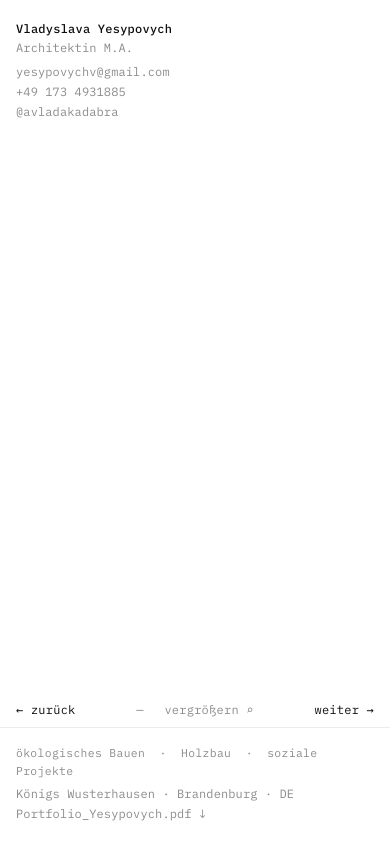
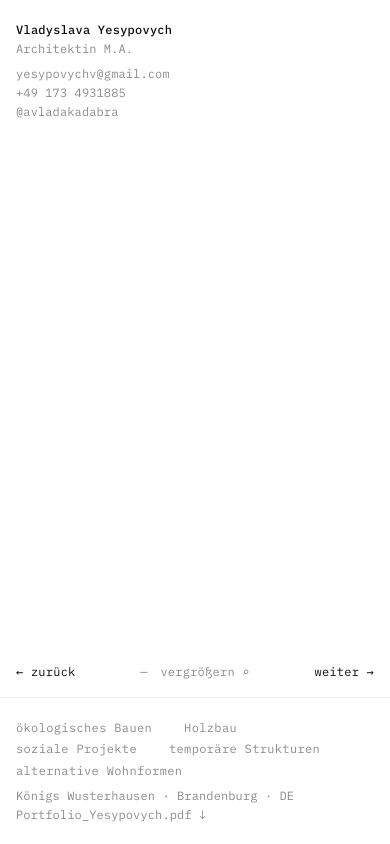
Before and after one commit to joosthel/Vlada_Portfolio, a plain HTML site: page index.html in a window 390 px wide. Drawn offline with Linux system fonts and the light colour scheme.

Commit message:
style: extend focus keywords + unify spacing tokens
- add two new focus areas Vlada asked to highlight: temporäre
  Strukturen and alternative Wohnformen; bottom rail now lists five
  areas as a proper <ul>, wrapped across two lines with generous column
  gaps and no separator dots (dots left orphan "·" characters at line
  breaks)
- mirror the update in the <meta name="description">

Consistency pass on the stylesheet:
- introduce a small token set (--rail-pad, --dock-pad, --lightbox-pad,
  --gap-* scale, --t-fast) so vertical rhythm and hover timings come
  from one source
- symmetrise rail padding top/bottom (were 1rem / 1.25rem)
- symmetrise dock padding top/bottom (was 1rem / 0.25rem)
- align-line-height in top-right chrome matches top-left (dropped the
  extra 0.35rem flex gap between contact lines)
- single 150ms transition for every hover across links, dock buttons
  and lightbox buttons
- bump body line-height 1.55 → 1.6 for slightly calmer text blocks
- reduced-motion now kills transition-duration globally instead of
  listing every selector

Co-Authored-By: Claude Opus 4.7 (1M context) <noreply@anthropic.com>

```diff
--- a/index.html
+++ b/index.html
@@ -4,7 +4,7 @@
   <meta charset="utf-8" />
   <meta name="viewport" content="width=device-width, initial-scale=1, viewport-fit=cover" />
   <title>Vladyslava Yesypovych — Portfolio</title>
-  <meta name="description" content="Portfolio von Vladyslava Yesypovych, Architektin M.A. — Fokus: ökologisches Bauen, Holzbau, soziale Projekte." />
+  <meta name="description" content="Portfolio von Vladyslava Yesypovych, Architektin M.A. — Fokus: ökologisches Bauen, Holzbau, soziale Projekte, temporäre Strukturen, alternative Wohnformen." />
   <meta name="theme-color" content="#ffffff" />
   <link rel="icon" type="image/svg+xml" href="assets/favicon.svg" />
   <link rel="preconnect" href="https://fonts.googleapis.com" />
@@ -48,7 +48,13 @@
 
   <footer class="chrome chrome-bottom">
     <div class="chrome-left">
-      <p class="focus">ökologisches Bauen &nbsp;·&nbsp; Holzbau &nbsp;·&nbsp; soziale Projekte</p>
+      <ul class="focus" aria-label="Schwerpunkte">
+        <li>ökologisches Bauen</li>
+        <li>Holzbau</li>
+        <li>soziale Projekte</li>
+        <li>temporäre Strukturen</li>
+        <li>alternative Wohnformen</li>
+      </ul>
     </div>
     <div class="chrome-right">
       <p class="location">Königs Wusterhausen · Brandenburg · DE</p>
--- a/styles.css
+++ b/styles.css
@@ -11,7 +11,14 @@
   --rule: #ededed;
   --page-shadow: 0 1px 2px rgba(0, 0, 0, 0.06), 0 8px 24px rgba(0, 0, 0, 0.04);
   --gutter: clamp(1rem, 2.5vw, 2rem);
-  --spread-gap: 4px;
+  --rail-pad: 1.5rem;
+  --dock-pad: 1rem;
+  --lightbox-pad: 1rem;
+  --gap-xs: 0.35rem;
+  --gap-sm: 0.75rem;
+  --gap-md: 1.25rem;
+  --gap-lg: 2rem;
+  --t-fast: 150ms ease;
   --mono: "IBM Plex Mono", ui-monospace, SFMono-Regular, Menlo, Consolas, monospace;
 }
 
@@ -30,7 +37,7 @@ body {
   margin: 0;
   font-family: var(--mono);
   font-size: 12.5px;
-  line-height: 1.55;
+  line-height: 1.6;
   font-weight: 400;
   letter-spacing: 0.01em;
   min-height: 100dvh;
@@ -42,7 +49,7 @@ body {
 a {
   color: inherit;
   text-decoration: none;
-  transition: color 150ms ease, opacity 150ms ease;
+  transition: color var(--t-fast);
 }
 a:hover,
 a:focus-visible {
@@ -58,12 +65,13 @@ a:focus-visible {
   color: var(--fg);
 }
 
-/* --- top + bottom editorial rails (chrome) --- */
+/* --- editorial rails (chrome) --- */
 
 .chrome {
   display: grid;
   grid-template-columns: 1fr 1fr;
-  padding: 1.25rem var(--gutter);
+  column-gap: var(--gap-lg);
+  padding: var(--rail-pad) var(--gutter);
   align-items: start;
 }
 
@@ -79,13 +87,6 @@ a:focus-visible {
   text-align: right;
   display: flex;
   flex-direction: column;
-  gap: 0.1rem;
-}
-
-.chrome-right a + a,
-.chrome-right p + a,
-.chrome-right a + p {
-  margin-top: 0;
 }
 
 .mark {
@@ -101,14 +102,24 @@ a:focus-visible {
 
 .chrome-bottom {
   border-top: 1px solid var(--rule);
-  padding-top: 1rem;
-  padding-bottom: 1.25rem;
   align-items: end;
+  row-gap: var(--gap-xs);
 }
 
 .focus {
-  letter-spacing: 0.04em;
-  font-size: 0.95em;
+  list-style: none;
+  margin: 0;
+  padding: 0;
+  display: flex;
+  flex-wrap: wrap;
+  column-gap: var(--gap-lg);
+  row-gap: 0.15rem;
+  letter-spacing: 0.03em;
+  max-width: 60ch;
+}
+
+.focus li {
+  white-space: nowrap;
 }
 
 /* --- reader stage --- */
@@ -132,11 +143,11 @@ a:focus-visible {
 
 #stage-inner {
   display: flex;
-  gap: var(--spread-gap);
+  gap: 4px;
   justify-content: center;
   align-items: flex-start;
   max-width: 100%;
-  transition: opacity 160ms ease;
+  transition: opacity var(--t-fast);
 }
 
 #stage-inner.is-fading {
@@ -191,29 +202,28 @@ a:focus-visible {
 
 .leaf-label {
   position: absolute;
-  top: 0.4rem;
+  top: 0.5rem;
   left: 0.5rem;
   font-size: 10px;
   color: var(--muted);
   opacity: 0;
-  transition: opacity 150ms ease;
+  transition: opacity var(--t-fast);
   pointer-events: none;
   mix-blend-mode: multiply;
 }
 
-.leaf:hover .leaf-label,
-.leaf:focus-visible .leaf-label {
+.leaf:hover .leaf-label {
   opacity: 1;
 }
 
-/* --- dock (prev / counter / next) --- */
+/* --- dock --- */
 
 .dock {
   display: grid;
   grid-template-columns: 1fr auto 1fr;
   align-items: center;
-  padding: 1rem var(--gutter) 0.25rem;
-  gap: 1rem;
+  padding: var(--dock-pad) var(--gutter);
+  gap: var(--gap-md);
 }
 
 .dock-btn,
@@ -222,11 +232,14 @@ a:focus-visible {
   border: 0;
   padding: 0.25rem 0;
   font: inherit;
-  color: var(--fg);
   cursor: pointer;
   letter-spacing: 0.02em;
-  transition: color 150ms ease, opacity 150ms ease;
+  transition: color var(--t-fast), opacity var(--t-fast);
   outline: none;
+}
+
+.dock-btn {
+  color: var(--fg);
 }
 
 .dock-prev {
@@ -238,8 +251,8 @@ a:focus-visible {
 
 .dock-center {
   display: inline-flex;
-  align-items: center;
-  gap: 1.25rem;
+  align-items: baseline;
+  gap: var(--gap-md);
   justify-self: center;
 }
 
@@ -250,9 +263,7 @@ a:focus-visible {
 }
 
 .dock-btn:not([disabled]):hover,
-.dock-btn:not([disabled]):focus-visible,
-.dock-zoom:hover,
-.dock-zoom:focus-visible {
+.dock-btn:not([disabled]):focus-visible {
   color: var(--muted);
 }
 
@@ -323,8 +334,8 @@ a:focus-visible {
 .lightbox-chrome {
   display: flex;
   align-items: center;
-  gap: 1.25rem;
-  padding: 0.9rem var(--gutter);
+  gap: var(--gap-md);
+  padding: var(--lightbox-pad) var(--gutter);
   justify-content: flex-end;
   border-top: 1px solid var(--rule);
   background: #fff;
@@ -338,7 +349,7 @@ a:focus-visible {
   cursor: pointer;
   padding: 0.25rem 0;
   letter-spacing: 0.02em;
-  transition: color 150ms ease;
+  transition: color var(--t-fast);
   outline: none;
 }
 
@@ -359,33 +370,31 @@ a:focus-visible {
 @media (max-width: 720px) {
   :root {
     --gutter: 1rem;
+    --rail-pad: 1.25rem;
+    --dock-pad: 0.75rem;
   }
   body {
     font-size: 12px;
   }
   .chrome {
     grid-template-columns: 1fr;
-    gap: 0.35rem;
+    row-gap: var(--gap-xs);
   }
   .chrome-right {
     text-align: left;
   }
-  .chrome-bottom {
-    padding-top: 1rem;
+  .focus {
+    max-width: 100%;
   }
-  .focus {
-    letter-spacing: 0.03em;
-  }
-  .dock {
-    padding: 0.5rem var(--gutter) 0.25rem;
+  .dock-center {
+    gap: var(--gap-sm);
   }
 }
 
 @media (prefers-reduced-motion: reduce) {
-  #stage-inner,
-  a::after,
-  .dock-btn::after,
-  .lightbox-chrome button::after {
-    transition: none;
+  *,
+  *::before,
+  *::after {
+    transition-duration: 0ms !important;
   }
 }
```
